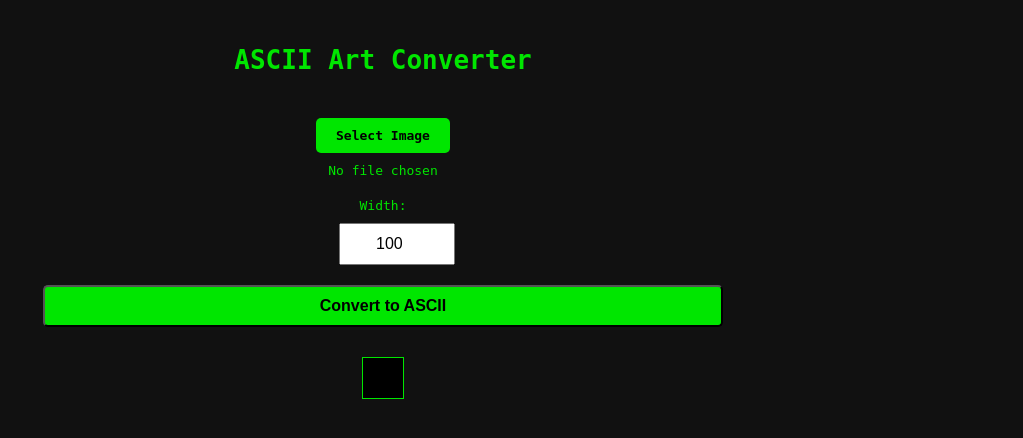
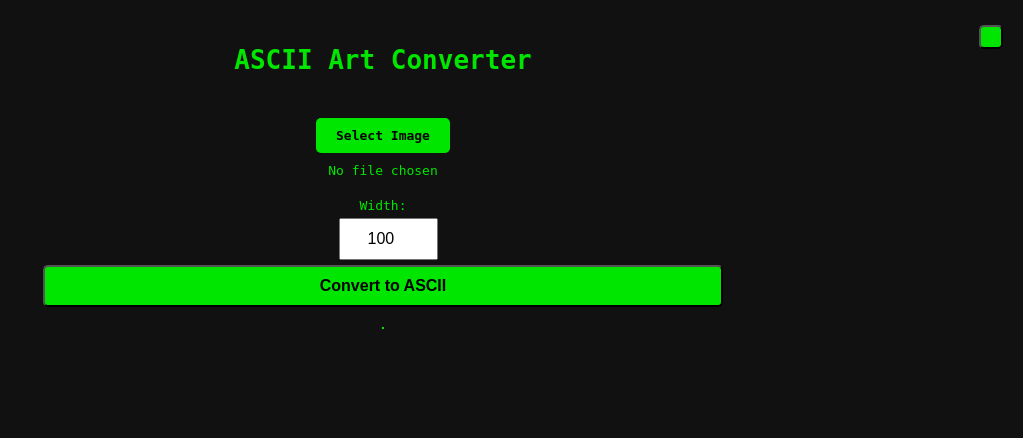
Before and after one commit to ShreyaIsAwesome/ascii-converter, a Flask app: page / in a window 1280 px wide. Shown: the top 438 px of the page, without its empty margins (257-1280 px from the left). Run offline with Flask 3, Linux system fonts and the light colour scheme.

Commit message:
minor debugging

```diff
--- a/app.py
+++ b/app.py
@@ -7,7 +7,7 @@ def resized_img(image, new_width):
     width, height = image.size
     ratio = height / width
 
-    new_height = int(new_width * int(round(ratio)))
+    new_height = int(float(new_width) * ratio)
     resized_img = image.resize((int(new_width), new_height))
     return(resized_img)
 
@@ -37,7 +37,7 @@ def convert():
     new_image_data = pixels_to_ascii(grayscale(resized_img(img, width)))
 
     pixel_count = len(new_image_data)
-    ascii_image = "\n".join(new_image_data[i:(i+int(width))] for i in range(0, pixel_count, int(width)))
+    ascii_image = "\n".join(new_image_data[i:(i+int(width))] for i in range(0, pixel_count, int(width))) # had to use a tutorial for this part, i couldn't figure it out D:
 
     return ascii_image
 
--- a/static/style.css
+++ b/static/style.css
@@ -8,7 +8,22 @@ body {
       background: #111;
       color: var(--main-color);
       padding: 20px;
-    }
+}
+
+.top-right-button {
+  position: absolute;
+  top: 20px;
+  right: 20px;
+}
+
+#o-button {
+  background-color: limegreen;
+  color: black;
+  font-weight: bold;
+  padding: 10px;
+  border: none;
+  border-radius: 5px;
+}
 
 h1 {
     color:var(--main-color);
@@ -70,7 +85,6 @@ button {
     margin-top: 5px;
     padding: 10px;
     font-size: 16px;
-    margin: 10px;
     text-align: center;
 }
 
@@ -79,7 +93,6 @@ button {
     background: #000;
     color:var(--main-color);
     margin-top: 20px;
-    padding: 20px;
     overflow-x: auto;
     overflow-y: auto;
     max-height: 600px;
--- a/templates/index.html
+++ b/templates/index.html
@@ -8,7 +8,11 @@
 </head>
 <body>
   <div class="container">
+
     <h1>ASCII Art Converter</h1>
+    <div class="top-right-button">
+        <button class="o-button"></button>
+    </div>
 
     <div class="file-input-wrapper">
         <label for="image-input" class="custom-file-label">
@@ -32,6 +36,7 @@
         const fileName = document.getElementById('file-name');
         const label = document.querySelector('.custom-file-label');
         const convertButton = document.getElementById('convert-btn')
+        const colorButton = document.querySelector('.top-right-button > button')
 
         fileInput.addEventListener('change', () => {
             if (fileInput.files.length > 0) {
@@ -58,6 +63,10 @@
                 document.getElementById("ascii-output").textContent = data;
             })
         })
+
+        colorButton.addEventListener('click', () => {
+            document.documentElement.style.setProperty('--main-color', 'COLOR')
+        })
     </script>
 
   </div>
```
